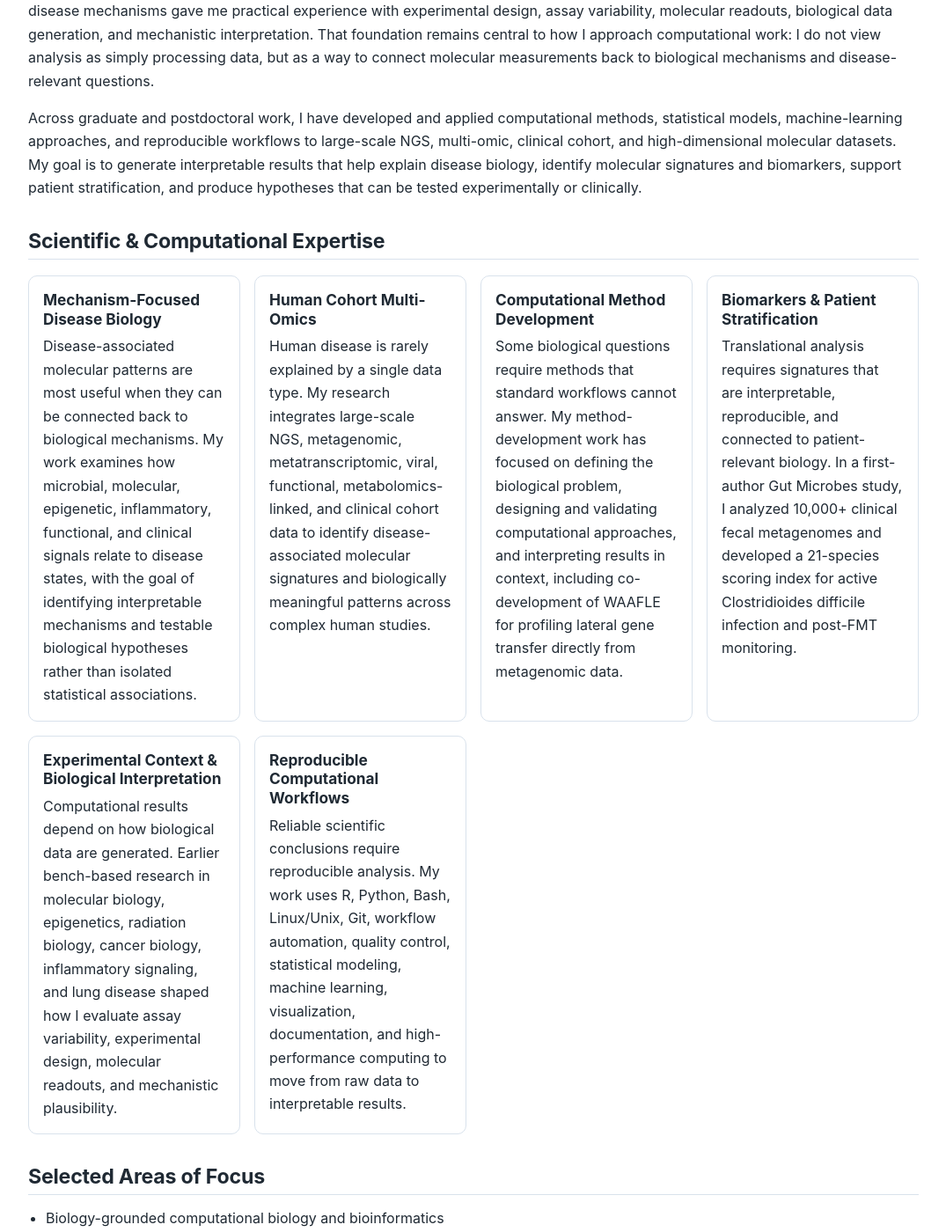
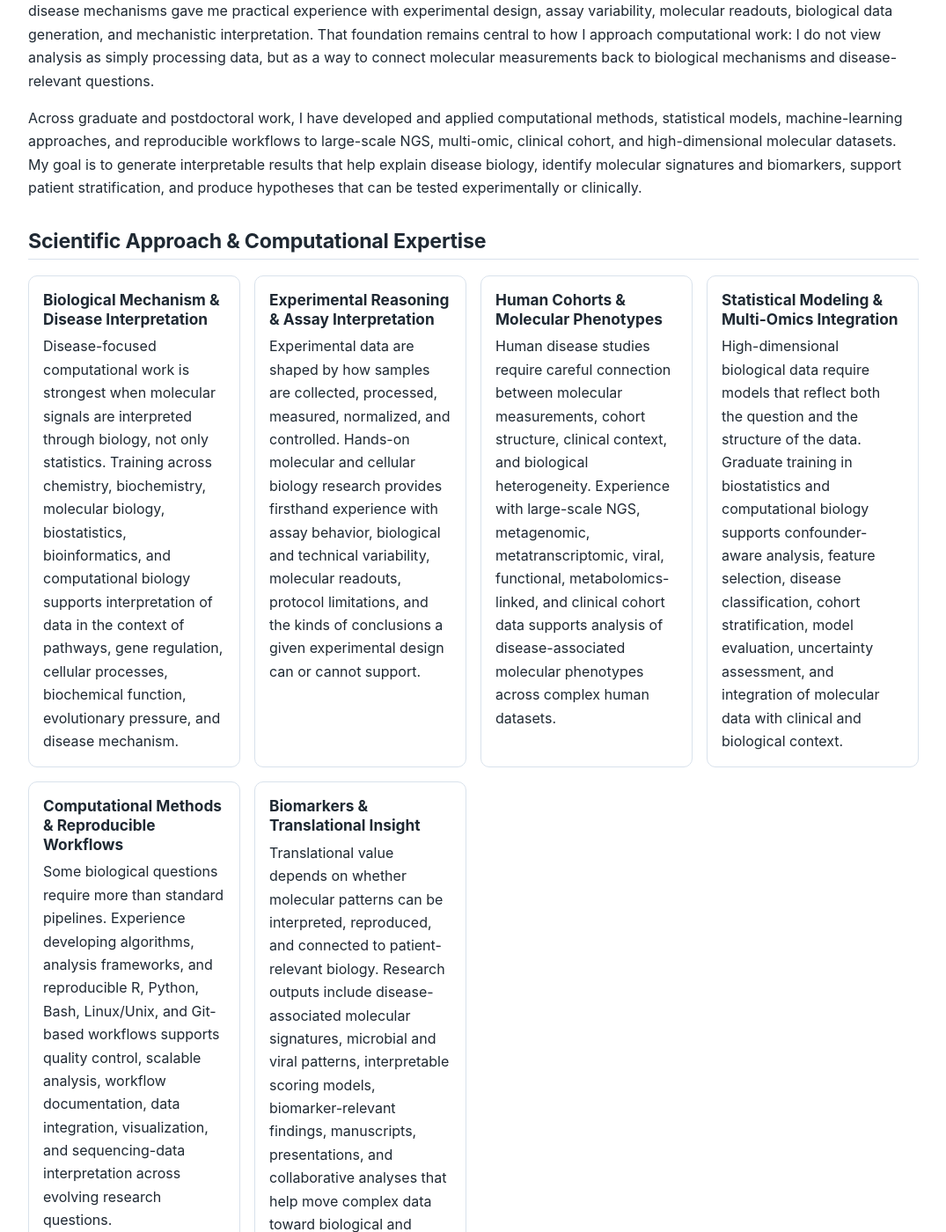
Before and after one commit to Nzabarushimana/nzabarushimana.github.io, a Jekyll site: the page built from index.md, in a window 1280 px wide and 1400 px high, scrolled down 832 px. Shown: the whole window at 88% size, without its empty margins (102-1177 px from the left). Built offline with Jekyll 4.4.1, drawn with Linux system fonts in a browser that asks for light colours; some of the changed text lies outside the part shown.

Commit message:
Update index.md

```diff
--- a/index.md
+++ b/index.md
@@ -28,49 +28,49 @@ I am a computational biologist and bioinformatics scientist with academic traini
 My earlier bench-based research in molecular biology, epigenetics, cancer biology, radiation biology, inflammatory signaling, and disease mechanisms gave me practical experience with experimental design, assay variability, molecular readouts, biological data generation, and mechanistic interpretation. That foundation remains central to how I approach computational work: I do not view analysis as simply processing data, but as a way to connect molecular measurements back to biological mechanisms and disease-relevant questions.
 
 Across graduate and postdoctoral work, I have developed and applied computational methods, statistical models, machine-learning approaches, and reproducible workflows to large-scale NGS, multi-omic, clinical cohort, and high-dimensional molecular datasets. My goal is to generate interpretable results that help explain disease biology, identify molecular signatures and biomarkers, support patient stratification, and produce hypotheses that can be tested experimentally or clinically.
-## Scientific & Computational Expertise
+## Scientific Approach & Computational Expertise
 
 <div class="card-grid">
 
   <div class="card">
-    <h3>Mechanism-Focused Disease Biology</h3>
+    <h3>Biological Mechanism &amp; Disease Interpretation</h3>
     <p>
-      Disease-associated molecular patterns are most useful when they can be connected back to biological mechanisms. My work examines how microbial, molecular, epigenetic, inflammatory, functional, and clinical signals relate to disease states, with the goal of identifying interpretable mechanisms and testable biological hypotheses rather than isolated statistical associations.
+      Disease-focused computational work is strongest when molecular signals are interpreted through biology, not only statistics. Training across chemistry, biochemistry, molecular biology, biostatistics, bioinformatics, and computational biology supports interpretation of data in the context of pathways, gene regulation, cellular processes, biochemical function, evolutionary pressure, and disease mechanism.
     </p>
   </div>
 
   <div class="card">
-    <h3>Human Cohort Multi-Omics</h3>
+    <h3>Experimental Reasoning &amp; Assay Interpretation</h3>
     <p>
-      Human disease is rarely explained by a single data type. My research integrates large-scale NGS, metagenomic, metatranscriptomic, viral, functional, metabolomics-linked, and clinical cohort data to identify disease-associated molecular signatures and biologically meaningful patterns across complex human studies.
+      Experimental data are shaped by how samples are collected, processed, measured, normalized, and controlled. Hands-on molecular and cellular biology research provides firsthand experience with assay behavior, biological and technical variability, molecular readouts, protocol limitations, and the kinds of conclusions a given experimental design can or cannot support.
     </p>
   </div>
 
   <div class="card">
-    <h3>Computational Method Development</h3>
+    <h3>Human Cohorts &amp; Molecular Phenotypes</h3>
     <p>
-      Some biological questions require methods that standard workflows cannot answer. My method-development work has focused on defining the biological problem, designing and validating computational approaches, and interpreting results in context, including co-development of WAAFLE for profiling lateral gene transfer directly from metagenomic data.
+      Human disease studies require careful connection between molecular measurements, cohort structure, clinical context, and biological heterogeneity. Experience with large-scale NGS, metagenomic, metatranscriptomic, viral, functional, metabolomics-linked, and clinical cohort data supports analysis of disease-associated molecular phenotypes across complex human datasets.
     </p>
   </div>
 
   <div class="card">
-    <h3>Biomarkers &amp; Patient Stratification</h3>
+    <h3>Statistical Modeling &amp; Multi-Omics Integration</h3>
     <p>
-      Translational analysis requires signatures that are interpretable, reproducible, and connected to patient-relevant biology. In a first-author Gut Microbes study, I analyzed 10,000+ clinical fecal metagenomes and developed a 21-species scoring index for active Clostridioides difficile infection and post-FMT monitoring.
+      High-dimensional biological data require models that reflect both the question and the structure of the data. Graduate training in biostatistics and computational biology supports confounder-aware analysis, feature selection, disease classification, cohort stratification, model evaluation, uncertainty assessment, and integration of molecular data with clinical and biological context.
     </p>
   </div>
 
   <div class="card">
-    <h3>Experimental Context &amp; Biological Interpretation</h3>
+    <h3>Computational Methods &amp; Reproducible Workflows</h3>
     <p>
-      Computational results depend on how biological data are generated. Earlier bench-based research in molecular biology, epigenetics, radiation biology, cancer biology, inflammatory signaling, and lung disease shaped how I evaluate assay variability, experimental design, molecular readouts, and mechanistic plausibility.
+      Some biological questions require more than standard pipelines. Experience developing algorithms, analysis frameworks, and reproducible R, Python, Bash, Linux/Unix, and Git-based workflows supports quality control, scalable analysis, workflow documentation, data integration, visualization, and sequencing-data interpretation across evolving research questions.
     </p>
   </div>
 
   <div class="card">
-    <h3>Reproducible Computational Workflows</h3>
+    <h3>Biomarkers &amp; Translational Insight</h3>
     <p>
-      Reliable scientific conclusions require reproducible analysis. My work uses R, Python, Bash, Linux/Unix, Git, workflow automation, quality control, statistical modeling, machine learning, visualization, documentation, and high-performance computing to move from raw data to interpretable results.
+      Translational value depends on whether molecular patterns can be interpreted, reproduced, and connected to patient-relevant biology. Research outputs include disease-associated molecular signatures, microbial and viral patterns, interpretable scoring models, biomarker-relevant findings, manuscripts, presentations, and collaborative analyses that help move complex data toward biological and clinical meaning.
     </p>
   </div>
 
```
